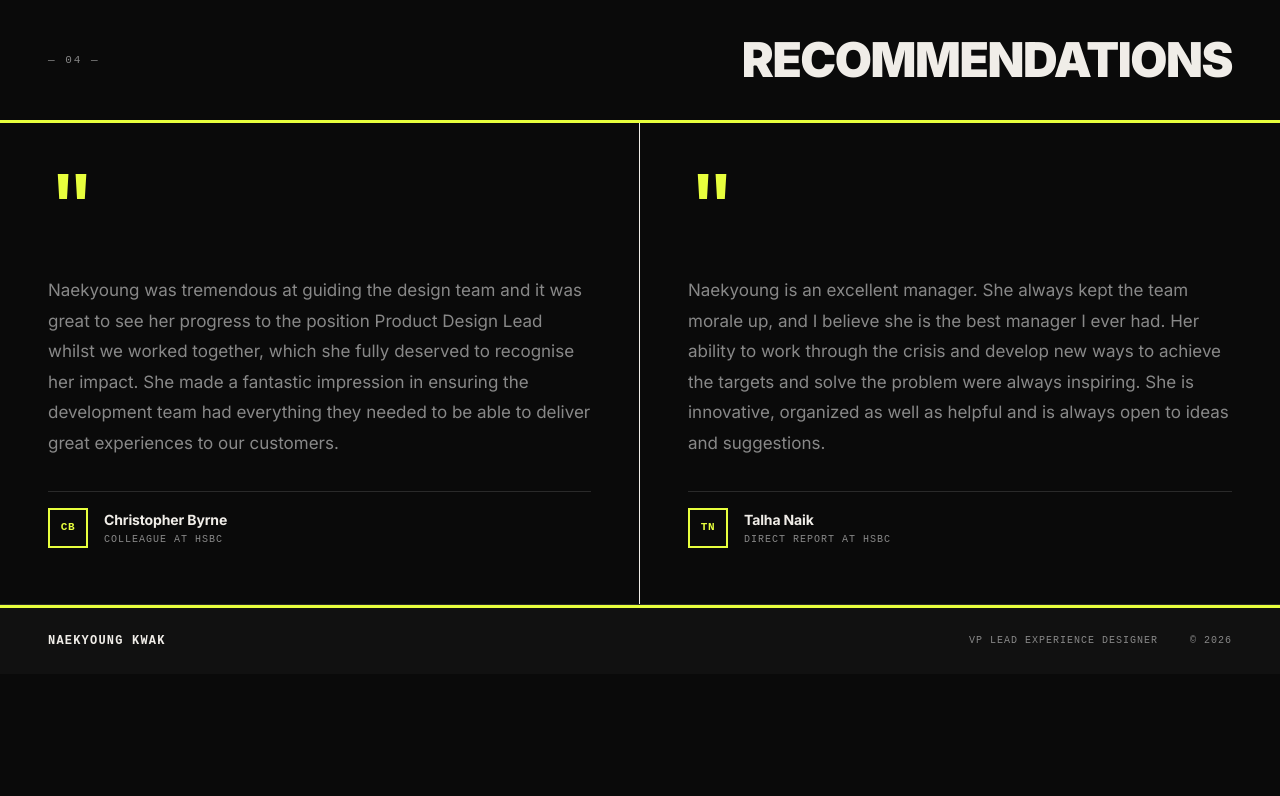
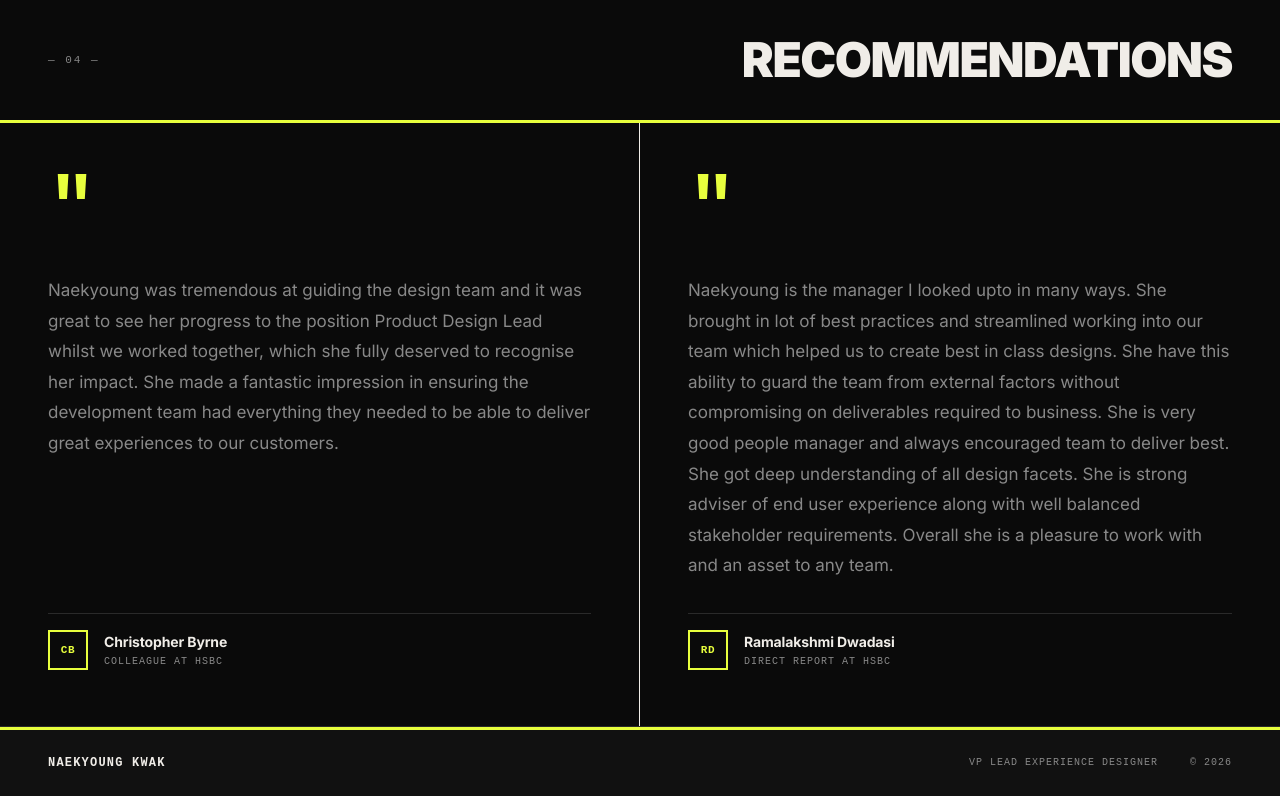
Before and after one commit to naekyoung-oss/v0-design-lead-portfolio, a Next.js app: page / in a window 1280 px wide. Shown: the part 766-1562 px from the top of the page. Before the commit the page ends 1440 px from the top, so only its background shows below. Built offline with nearby package versions, Linux system fonts and the light colour scheme.

Commit message:
Replace Talha's recommendation with Ramalakshmi Dwadasi's recommendation
- Updated testimonials to feature Ramalakshmi Dwadasi's recommendation
- Ramalakshmi was a direct report at HSBC
- Focuses on management, design practices, and team dynamics

```diff
--- a/components/portfolio/testimonials.tsx
+++ b/components/portfolio/testimonials.tsx
@@ -12,10 +12,10 @@ const testimonials = [
   },
   {
     quote:
-      "Naekyoung is an excellent manager. She always kept the team morale up, and I believe she is the best manager I ever had. Her ability to work through the crisis and develop new ways to achieve the targets and solve the problem were always inspiring. She is innovative, organized as well as helpful and is always open to ideas and suggestions.",
-    author: "Talha Naik",
+      "Naekyoung is the manager I looked upto in many ways. She brought in lot of best practices and streamlined working into our team which helped us to create best in class designs. She have this ability to guard the team from external factors without compromising on deliverables required to business. She is very good people manager and always encouraged team to deliver best. She got deep understanding of all design facets. She is strong adviser of end user experience along with well balanced stakeholder requirements. Overall she is a pleasure to work with and an asset to any team.",
+    author: "Ramalakshmi Dwadasi",
     relationship: "Direct Report at HSBC",
-    initial: "TN",
+    initial: "RD",
   },
 ]
 
```
